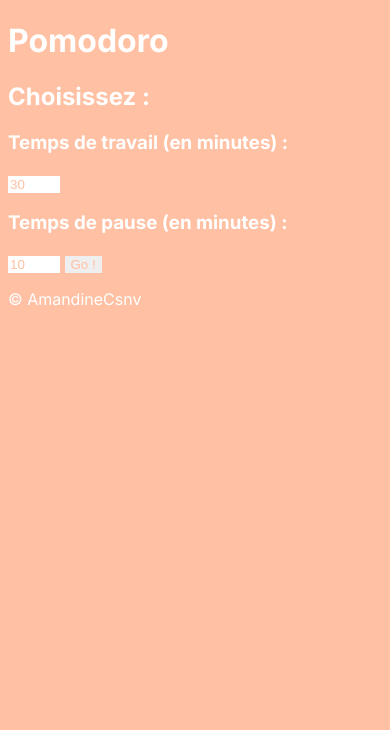
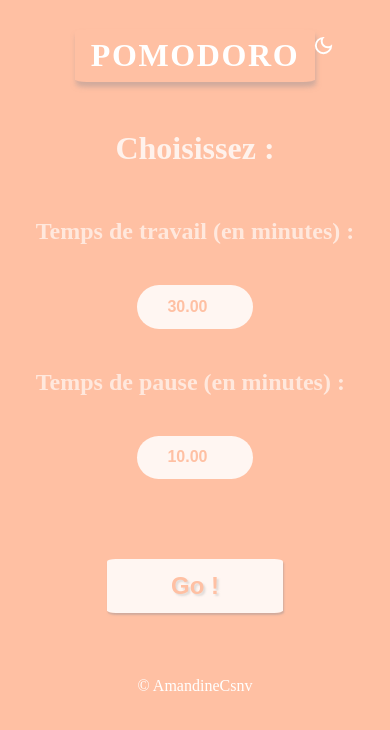
Before and after one commit to AmandineCsnv/Pomodoro, a website built with Parcel: page src/index.html in a window 390 px wide. Built offline with nearby package versions, Linux system fonts and the light colour scheme.

Commit message:
css index et working et responsive index

```diff
--- a/src/assets/script/script.js
+++ b/src/assets/script/script.js
@@ -0,0 +1,3 @@
+for (let i = 1; i <= 42; i++) {
+  console.log(i);
+}
--- a/src/assets/scss/_global.scss
+++ b/src/assets/scss/_global.scss
@@ -1,17 +1,27 @@
 @use "./var";
-
-:root {
+@use "./mixin";
+root {
   font-family: "Inter", sans-serif;
   box-sizing: border-box;
   color: white;
 }
 
 body {
+  display: flex;
+  flex-direction: column;
+  align-items: center;
+  color: white;
   background-color: var.$smallBackground-light;
+  @include mixin.big {
+    background-color: white;
+  }
 }
 
-.bodyDarkMode {
+.body-dark {
   background-color: var.$smallBackground-dark;
+  @include mixin.big {
+    background-color: var.$smallBackground-dark;
+  }
 }
 a {
   text-decoration: none;
@@ -24,9 +34,99 @@ label {
 
 button {
   border: none;
+  background-color: rgba(255, 255, 255, 0.856);
+  margin: 4rem 0 3rem 0;
+  padding: 0.8rem 4rem;
+  border-radius: 5%;
+  box-shadow: 1px 2px 2px rgba(168, 151, 151, 0.541);
+  font-weight: bold;
+  font-size: 1.5rem;
+  text-shadow: 2px 2px 2px rgba(180, 180, 180, 0.404);
 }
 
 input {
   border: none;
   color: var.$smallBackground-light;
+  padding: 0.8rem 1rem;
+  font-size: 1rem;
+  font-weight: bold;
+  text-align: center;
+  border-radius: 30px;
+  background-color: rgba(255, 255, 255, 0.856);
+  margin: 1rem;
+  @include mixin.medium {
+    padding: 1rem 1.5rem;
+    font-size: 1.5rem;
+  }
 }
+.input-dark {
+  color: var.$smallBackground-dark;
+}
+.container {
+  display: flex;
+  flex-direction: column;
+  align-items: center;
+
+  @include mixin.big {
+    margin-top: 5rem;
+    background-color: var.$smallBackground-light;
+    width: 40%;
+    color: white;
+    padding-top: 2rem;
+    border-radius: 20px;
+    box-shadow: 1px 5px 5px rgba(168, 151, 151, 0.541);
+  }
+}
+.container-dark {
+  @include mixin.big {
+    background-color: var.$smallBackground-dark;
+  }
+}
+.logo-theme {
+  position: fixed;
+  top: 4%;
+  left: 80%;
+  width: 6%;
+  @include mixin.medium {
+    top: 4%;
+    left: 75%;
+    width: 4%;
+  }
+  @include mixin.big {
+    top: 15%;
+    left: 64%;
+    width: 2%;
+  }
+  &:hover {
+    cursor: pointer;
+  }
+}
+h1 {
+  text-transform: uppercase;
+  padding: 0.5rem 1rem;
+  box-shadow: 1px 5px 5px rgba(168, 151, 151, 0.541);
+  border-radius: 5%;
+  letter-spacing: 0.1rem;
+}
+
+h2 {
+  font-size: 1rem;
+  color: rgba(255, 255, 255, 0.788);
+}
+
+h3 {
+  font-size: 1.3rem;
+  @include mixin.medium {
+    font-size: 1.5rem;
+  }
+}
+form {
+  display: flex;
+  flex-direction: column;
+  align-items: center;
+}
+footer {
+  display: flex;
+  justify-content: center;
+  // margin-top: 5rem;
+}
--- a/src/assets/scss/_var.scss
+++ b/src/assets/scss/_var.scss
@@ -1,3 +1,3 @@
 $smallBackground-light: #ffc0a3;
 $smallBackground-dark: #343a40;
-$baground-dark: #212529;
+$background-dark: #212529;
--- /dev/null
+++ b/src/assets/scss/components/_cards-on-time.scss
@@ -0,0 +1,16 @@
+@use "../var";
+@use "../mixin";
+h2 {
+  font-size: 2rem;
+  color: rgba(255, 255, 255, 0.788);
+}
+
+p {
+  display: flex;
+  justify-content: center;
+}
+
+h3 {
+  font-size: 1.5rem;
+  color: rgba(255, 255, 255, 0.63);
+}
--- a/src/assets/scss/index.scss
+++ b/src/assets/scss/index.scss
@@ -3,3 +3,4 @@
 @use "./components/container";
 @use "./components/form";
 @use "./components/footer";
+@use "./components/cards-on-time";
--- a/src/index.html
+++ b/src/index.html
@@ -13,27 +13,28 @@
     <title>Pomodoro</title>
 </head>
 <body>
-    <main class="container">
+    <main class="container container-dark">
+        <img class="logo-theme" src="./assets/img/dark_mode.svg" alt="logo thème">
     <h1>Pomodoro</h1>
     <h2>Choisissez :</h2>
     <div class="work-time">
     <h3 class="work-time--title">Temps de travail (en minutes) :</h3>
-    <form action="" method="get">
+    <form action="./assets/pages/work.html" method="get">
         <label for="work-time-timer">Temps de travail</label>
-        <input type="number" name="work" id="work-time-timer" value="30" min="00" max="60" step="5">
+        <input type="number" name="work" id="work-time-timer" value="30.00" min="00.00" max="60.00" step="05.00">
     </form>
     <div class="break-time">
     <h3 class="break-time--title">Temps de pause (en minutes) :</h3>
-    <form action="" method="get">
-        <label for="break-time-timer">Temps de travail</label>
-        <input type="number" name="break" id="break-time-timer" value="10" min="00" max="60" step="5">
+    <form action="./assets/pages/work.html" method="get">
+        <label for="break-time-timer">Temps de pause</label>
+        <input type="number" name="break" id="break-time-timer" value="10.00" min="00.00" max="60.00" step="05.00">
 
         <button class="start"><a href="./assets/pages/work.html">Go !</a></button>
     </form>
     </div>
-    </main>
     <footer>
         <p class="copyright">© AmandineCsnv</p>
     </footer>
+    </main>
 </body>
 </html>
```
Also changed, not shown: src/assets/pages/work.html (+30 -0 lines), src/assets/img/dark_mode.svg (added).
